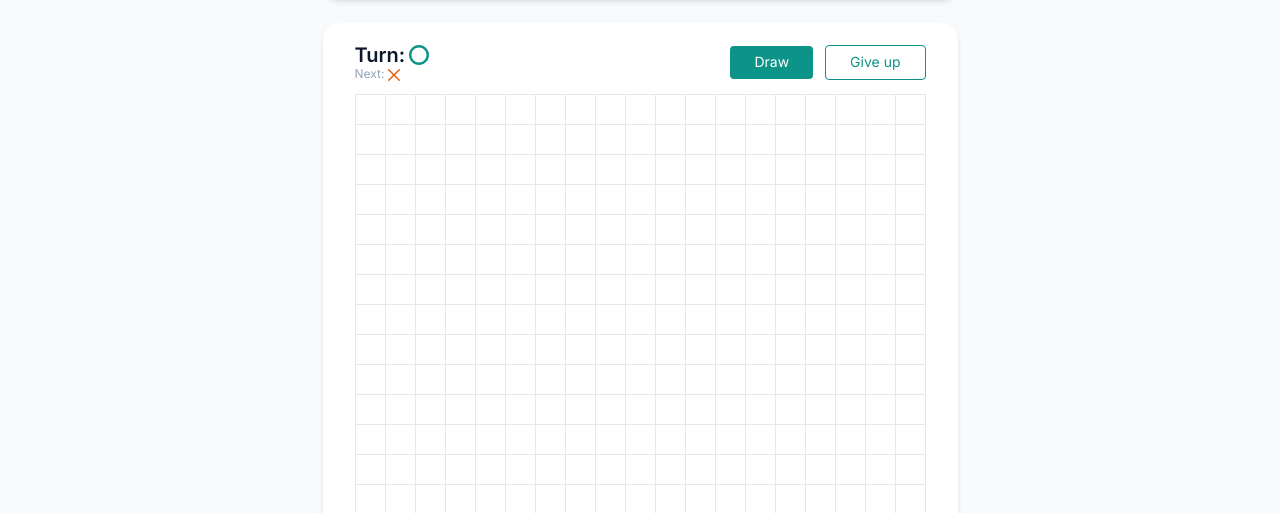
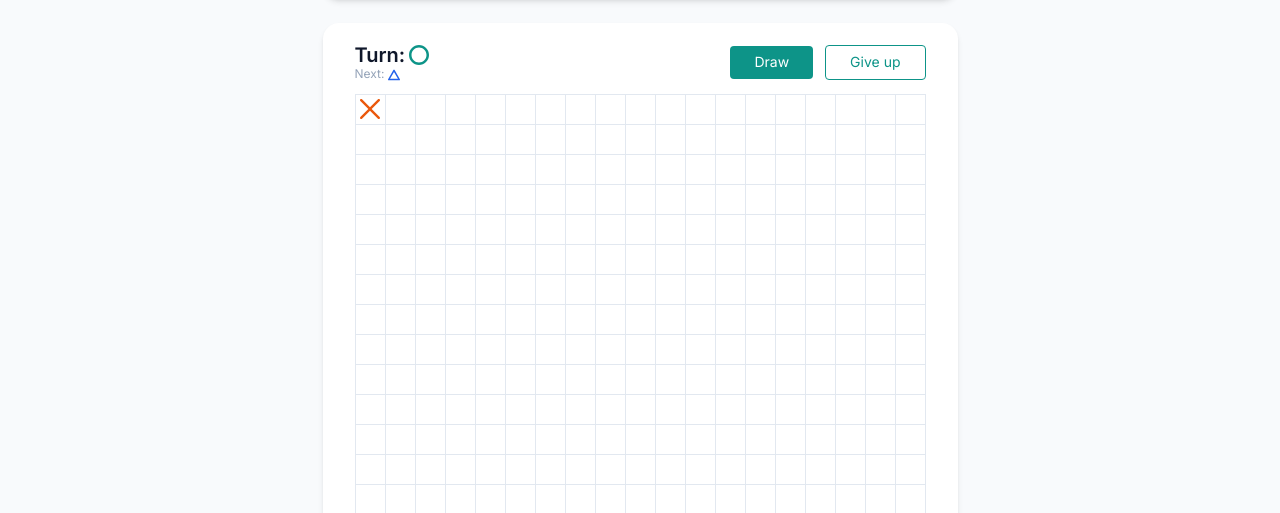
Before and after one commit to Artuross22/tic-tac-toe-online, a Next.js app: page / in a window 1280 px wide. Both pictures are taken after a click on the button 370 px from the left and 396 px from the top of the page. Shown: the part 287-800 px from the top of the page. Built offline with nearby package versions, Linux system fonts and the light colour scheme.

Commit message:
Added game field logic

```diff
--- /dev/null
+++ b/components/game/constants.js
@@ -0,0 +1,13 @@
+export const GAME_SYMBOLS = {
+  ZERO: "zero",
+  CROSS: "cross",
+  TRINGLE: "tringle",
+  SQUARE: "square",
+};
+
+export const MOVE_ORDER = [
+  GAME_SYMBOLS.CROSS,
+  GAME_SYMBOLS.ZERO,
+  GAME_SYMBOLS.TRINGLE,
+  GAME_SYMBOLS.SQUARE,
+];
--- a/components/game/game-field.jsx
+++ b/components/game/game-field.jsx
@@ -1,11 +1,57 @@
 import clsx from "clsx";
-import { ZeroIcon } from "./icons/zero-icon";
-import { CrossIcon } from "./icons/cross-icon";
 import { UiButton } from "../uikit/ui-button";
-
-const cells = new Array(19 * 19).fill(null);
+import { GameSymbol } from "./game-symbol";
+import { useGameState } from "./use-game-state";
 
 export function GameField({ className }) {
+  const { cells, currentMove, handleCellClick, nextMove } = useGameState();
+
+  const actions = (
+    <>
+      <UiButton size="md" variant="primary">
+        Draw
+      </UiButton>
+      <UiButton size="md" variant="outline">
+        Give up
+      </UiButton>
+    </>
+  );
+
+  return (
+    <GameFieldLayout className={className}>
+      <GameMoveInfo
+        actions={actions}
+        currentMove={currentMove}
+        nextMove={nextMove}
+      />
+      <GameGrid>
+        {cells.map((symbol, index) => (
+          <GameCell
+            key={index}
+            onClick={() => {
+              handleCellClick(index);
+            }}
+          >
+            {symbol && <GameSymbol symbol={symbol} className="w-5 h-5" />}
+          </GameCell>
+        ))}
+      </GameGrid>
+    </GameFieldLayout>
+  );
+}
+
+function GameCell({ children, onClick }) {
+  return (
+    <button
+      onClick={onClick}
+      className="border border-slate-200 -ml-px -mt-px flex items-center justify-center"
+    >
+      {children}
+    </button>
+  );
+}
+
+function GameFieldLayout({ children, className }) {
   return (
     <div
       className={clsx(
@@ -13,32 +59,31 @@ export function GameField({ className }) {
         "bg-white rounded-2xl shadow-md px-8  pt-5 pb-7",
       )}
     >
+      {children}
+    </div>
+  );
+}
+
+function GameMoveInfo({ actions, currentMove, nextMove }) {
+  return (
     <div className="flex gap-3 items-center">
       <div className="mr-auto">
         <div className="flex items-center gap-1 text-xl leading-tight font-semibold">
-            Turn: <ZeroIcon className="w-5 h-5" />
+          Turn: <GameSymbol symbol={currentMove} className="w-5 h-5" />
         </div>
         <div className="flex items-center gap-1 text-xs leading-tight text-slate-400">
-            Next: <CrossIcon />
+          Next: <GameSymbol symbol={nextMove} className="w-3 h-3" />
         </div>
       </div>
-
-        <UiButton size="md" variant="primary">
-          Draw
-        </UiButton>
-        <UiButton size="md" variant="outline">
-          Give up
-        </UiButton>
-      </div>
-
-      <div className="grid grid-cols-[repeat(19,_30px)] grid-rows-[repeat(19,_30px)] pl-px pt-px mt-3">
-        {cells.map((_, i) => (
-          <button
-            key={i}
-            className="border border-slate-200 -ml-px -mt-px flex items-center justify-center"
-          ></button>
-        ))}
-      </div>
+      {actions}
     </div>
   );
 }
+
+function GameGrid({ children }) {
+  return (
+    <div className="grid grid-cols-[repeat(19,_30px)] grid-rows-[repeat(19,_30px)] pl-px pt-px mt-3">
+      {children}
+    </div>
+  );
+}
--- /dev/null
+++ b/components/game/game-symbol.jsx
@@ -0,0 +1,17 @@
+import { GAME_SYMBOLS } from "./constants";
+import { CrossIcon } from "./icons/cross-icon";
+import { SquareIcon } from "./icons/square-icon";
+import { TringleIcon } from "./icons/tringle-icon";
+import { ZeroIcon } from "./icons/zero-icon";
+
+export function GameSymbol({ symbol, className }) {
+  const Icon =
+    {
+      [GAME_SYMBOLS.CROSS]: CrossIcon,
+      [GAME_SYMBOLS.ZERO]: ZeroIcon,
+      [GAME_SYMBOLS.TRINGLE]: TringleIcon,
+      [GAME_SYMBOLS.SQUARE]: SquareIcon,
+    }[symbol] ?? CrossIcon;
+
+  return <Icon className={className} />;
+}
--- a/components/game/icons/cross-icon.jsx
+++ b/components/game/icons/cross-icon.jsx
@@ -1,6 +1,7 @@
-export function CrossIcon() {
+export function CrossIcon({ className }) {
   return (
     <svg
+      className={className}
       width="12"
       height="12"
       viewBox="0 0 12 12"
--- a/components/game/icons/square-icon.jsx
+++ b/components/game/icons/square-icon.jsx
@@ -1,6 +1,7 @@
-export function UserIcon() {
+export function SquareIcon({ className }) {
   return (
     <svg
+      className={className}
       width="12"
       height="12"
       viewBox="0 0 12 12"
--- a/components/game/icons/tringle-icon.jsx
+++ b/components/game/icons/tringle-icon.jsx
@@ -1,6 +1,7 @@
-export function TringleIcon() {
+export function TringleIcon({ className }) {
   return (
     <svg
+      className={className}
       width="12"
       height="12"
       viewBox="0 0 12 12"
--- /dev/null
+++ b/components/game/use-game-state.js
@@ -0,0 +1,39 @@
+import { useState } from "react";
+import { GAME_SYMBOLS, MOVE_ORDER } from "./constants";
+
+function getNextMove(currentMove) {
+  const nextMoveIndex = MOVE_ORDER.indexOf(currentMove) + 1;
+  return MOVE_ORDER[nextMoveIndex] ?? MOVE_ORDER[0];
+}
+
+export function useGameState() {
+  const [{ cells, currentMove }, setGameState] = useState(() => ({
+    cells: new Array(19 * 19).fill(null),
+    currentMove: GAME_SYMBOLS.CROSS,
+  }));
+
+  const nextMove = getNextMove(currentMove);
+
+  const handleCellClick = (index) => {
+    setGameState((lastGameState) => {
+      if (lastGameState.cells[index]) {
+        return lastGameState;
+      }
+
+      return {
+        ...lastGameState,
+        currentMove: getNextMove(lastGameState.currentMove),
+        cells: lastGameState.cells.map((cell, i) =>
+          i === index ? lastGameState.currentMove : cell
+        ),
+      };
+    });
+  };
+
+  return {
+    cells,
+    currentMove,
+    nextMove,
+    handleCellClick,
+  };
+}
```
Lines whose indentation alone changed are shown as unchanged.
